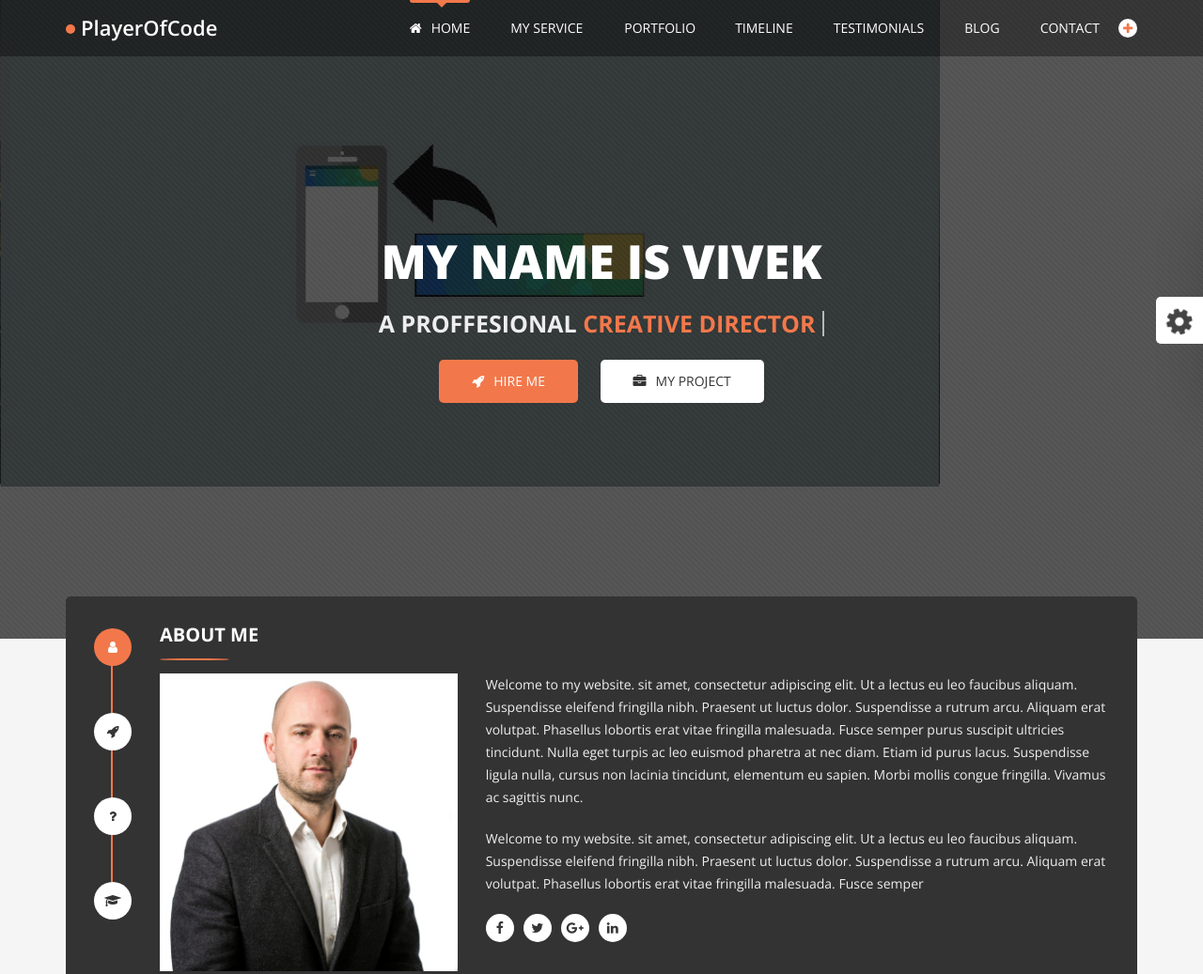
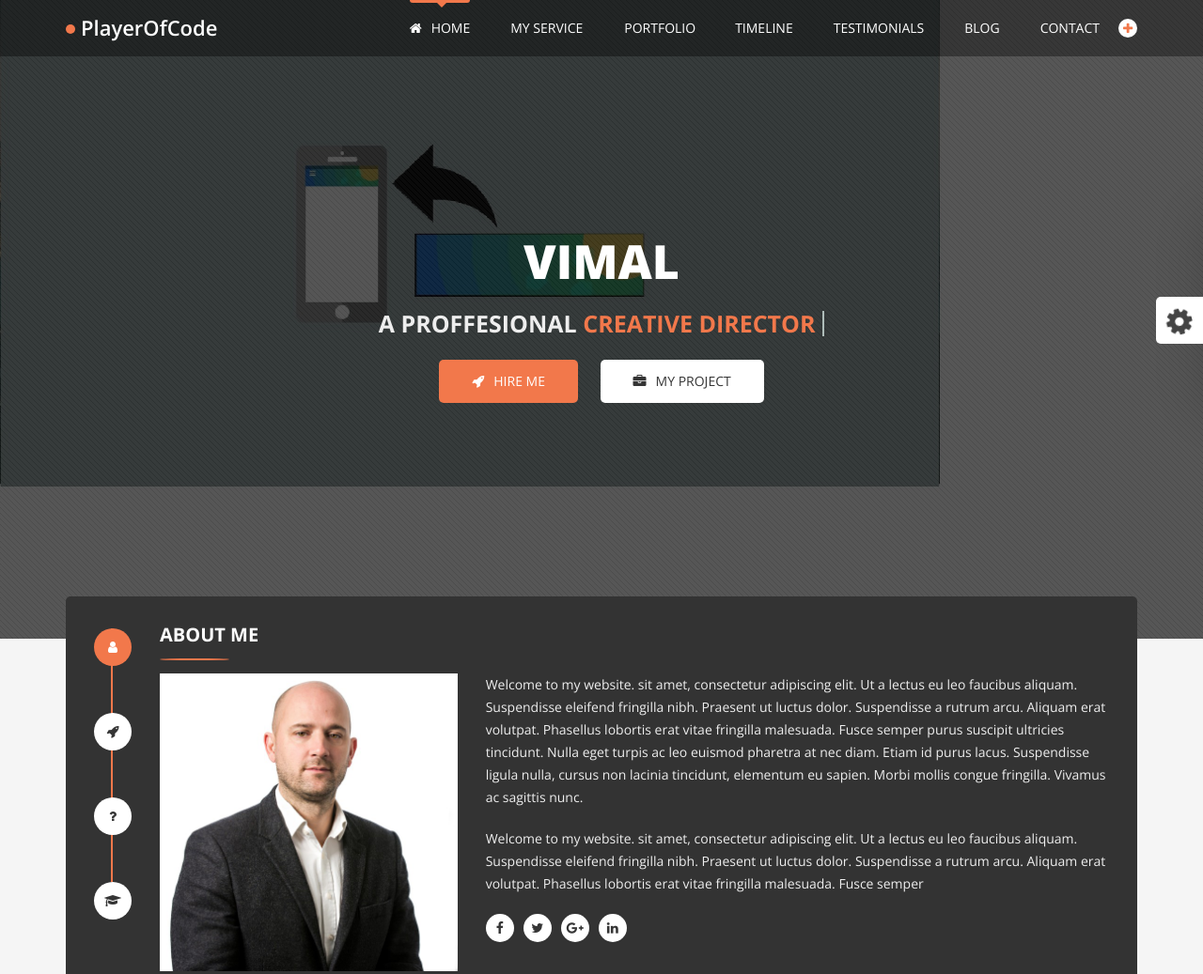
Before and after one commit to vimalpremkumar/seminar, a plain HTML site: page index.html in a window 1280 px wide. Shown: the top 1037 px of the page at 94% size. Drawn offline with nearby package versions, Linux system fonts and the light colour scheme.

Commit message:
SEECOND CEJNSIJNVW

```diff
--- a/index.html
+++ b/index.html
@@ -152,7 +152,7 @@
 								<!-- Personal Text -->
 								<div class="personal-text">
 									<div class="my-info">
-										<h1>My Name Is Vivek</h1>
+										<h1>VIMAL</h1>
 										<h2 class="cd-headline clip is-full-width">
 										   A Proffesional
 										   <span class="cd-words-wrapper">
```
